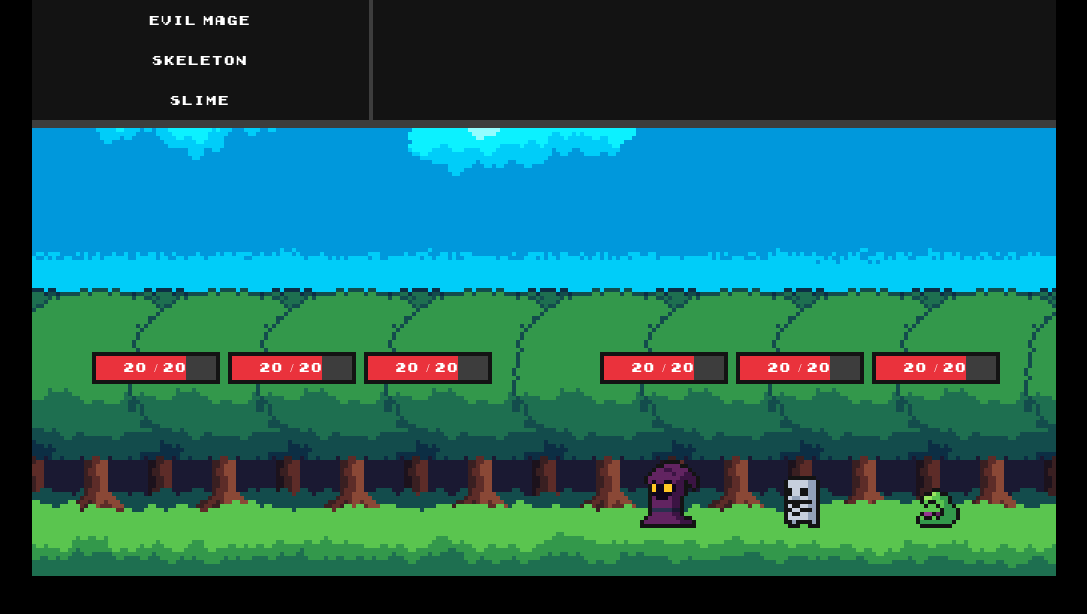
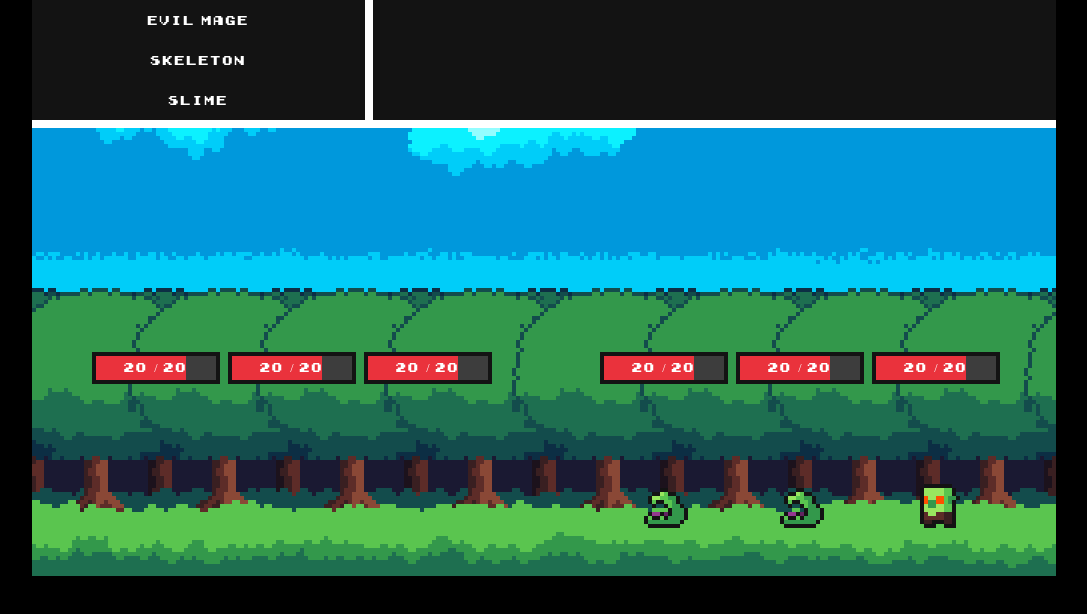
Before and after one commit to Iridynne/turn-based-adventure, a plain HTML site: page index.html in a window 1280 px wide. Shown: the whole page, without its empty margins (96-1183 px from the left). Drawn offline with nearby package versions, Linux system fonts and the light colour scheme.

Commit message:
Started work on Battle creation

```diff
--- a/css/index.css
+++ b/css/index.css
@@ -47,6 +47,7 @@ div#overlay-transition {
     left: 0;
     right: 0;
     pointer-events: none;
+    z-index: 10;
     opacity: 0;
 }
 
@@ -75,6 +76,58 @@ div#user-interface {
     bottom: 0;
     left: 0;
     right: 0;
+}
+
+/* Menu */
+div#menu-container {
+    background-color: var(--color1);
+    position: absolute;
+    top: 0;
+    left: 0;
+    right: 0;
+    height: 128px;
+    border-bottom: 8px solid var(--color3);
+    display: flex;
+}
+
+div#dialogue-box {
+    background-color: var(--color2);
+    color: var(--color3);
+    top: 0;
+    bottom: 0;
+    left: 0;
+    right: 0;
+    padding: 16px;
+    display: none;
+    cursor: pointer;
+}
+
+/* Enemy Box */
+div#enemy-box {
+    display: grid;
+    grid-template-columns: repeat(1, 1fr);
+    width: 33.33%;
+    border-right: 8px solid var(--color3);
+    color: var(--color3);
+}
+
+/* Attacks Box */
+div#attacks-box {
+    width: 66.66%;
+    display: grid;
+    grid-template-columns: repeat(2, 1fr);
+}
+
+button.option {
+    font-family: Gameboy;
+    font-size: 12px;
+    background-color: var(--color1);
+    border: 1px solid transparent;
+    color: var(--color3);
+}
+
+button.option:not([disabled]):hover, button.selected {
+    background-color: var(--color2);
 }
 
 /* Healthbars */
@@ -140,55 +193,3 @@ div[id$=health] {
     width: 100%;
     height: 24px;
 }
-
-/* Dialogue Box */
-div#dialogue-container {
-    background-color: var(--color1);
-    position: absolute;
-    top: 0;
-    left: 0;
-    right: 0;
-    height: 128px;
-    border-bottom: 8px solid var(--color2);
-    display: flex;
-}
-
-div#dialogue-box {
-    background-color: var(--color2);
-    color: var(--color3);
-    top: 0;
-    bottom: 0;
-    left: 0;
-    right: 0;
-    padding: 16px;
-    display: none;
-    cursor: pointer;
-}
-
-/* Enemy Box */
-div#enemy-box {
-    display: grid;
-    grid-template-columns: repeat(1, 1fr);
-    width: 33.33%;
-    border-right: 4px solid var(--color2);
-    color: var(--color3);
-}
-
-/* Attacks Box */
-div#attacks-box {
-    width: 66.66%;
-    display: grid;
-    grid-template-columns: repeat(2, 1fr);
-}
-
-button.option {
-    font-family: Gameboy;
-    font-size: 12px;
-    background-color: var(--color1);
-    border: 1px solid transparent;
-    color: var(--color3);
-}
-
-button.option:not([disabled]):hover, button.selected {
-    background-color: var(--color2);
-}
--- a/index.html
+++ b/index.html
@@ -20,13 +20,10 @@
       <canvas></canvas>
       <!-- User Interface -->
       <div id="user-interface">
-        <!-- Dialogue box -->
-        <div id="dialogue-container">
-          <div id="dialogue-box">
-            Dialogue Box
-          </div>
-          <div id="enemy-box">
-          </div>
+        <!-- Menu -->
+        <div id="menu-container">
+          <div id="dialogue-box">Dialogue Box</div>
+          <div id="enemy-box"></div>
           <div id="attacks-box"></div>
         </div>
 
--- a/js/index.js
+++ b/js/index.js
@@ -5,6 +5,7 @@ import { ALLIES, ALLY_POSITIONS } from "./constants/characters/allies.js"
 import { ENEMIES, ENEMY_POSITIONS } from "./constants/characters/enemies.js";
 import * as general from "./constants/general.js"
 import { CAMPFIRE, STAGES } from "./constants/stages.js";
+import { createBattle, initBattle } from "./scenes/battle_scene.js";
 
 const cnv = document.querySelector("canvas");
 const ctx = cnv.getContext("2d");
@@ -12,6 +13,12 @@ const ctx = cnv.getContext("2d");
 // Initialization
 
 const background = new Sprite(STAGES.FOREST);
+
+const allies = [
+    new Character({...ALLIES.WARRIOR, position: ALLY_POSITIONS.FIRST}),
+    new Character({...ALLIES.WARRIOR, position: ALLY_POSITIONS.SECOND}),
+    new Character({...ALLIES.WARRIOR, position: ALLY_POSITIONS.THIRD})
+];
 
 const enemy = new Character({...ENEMIES.EVIL_MAGE, position: ENEMY_POSITIONS.FIRST});
 const enemy2 = new Character({...ENEMIES.SKELETON, position: ENEMY_POSITIONS.SECOND});
@@ -23,7 +30,9 @@ document.querySelector('#dialogue-box').style.display = 'none';
 
 window.onload = function () {
     canvasSetup();
-    animate();
+
+    createBattle(STAGES.FOREST, allies);
+    initBattle();
 
     document.querySelector("#attacks-box").style.opacity = 0;
 
--- a/js/scenes/battle_scene.js
+++ b/js/scenes/battle_scene.js
@@ -1,19 +1,46 @@
-import { Sprite } from "../classes/sprite";
+import { Character } from "../classes/character.js";
+import { Sprite } from "../classes/sprite.js";
+import { ENEMY_POSITIONS } from "../constants/characters/enemies.js";
+import { randomInt } from "../utils/random.js";
 
-export class Battle {
-    constructor({stage, allies = [], enemies = [], isBossFight = false}) {
-        this.background = new Sprite(stage);
-        this.allies = allies;
-        this.enemies = enemies;
+const cnv = document.querySelector("canvas");
+const ctx = cnv.getContext("2d");
 
-        this.isBossFight = isBossFight;
+var background;
+var allies;
+var enemies = [];
+var isBossFight;
+
+export function createBattle(stage, allyList) {
+    background = new Sprite(stage);
+    allies = allyList;
+
+    for(var i=0; i<3; i++) {
+        const enemiesCount = stage.enemies.length;
+        const enemy = stage.enemies[randomInt(0,enemiesCount-1)];
+        const enemyChar = new Character({
+            ...enemy,
+            position: ENEMY_POSITIONS[Object.keys(ENEMY_POSITIONS)[i]]
+        });
+        enemies.push(enemyChar);
     }
 
-    init() {
+    isBossFight = false;
+}
 
-    }
+export function createBossBattle(stage, allies) {
 
-    animate() {
-        var frameId = requestAnimationFrame(this.animate());
-    }
 }
+
+export function initBattle() {
+    animate();
+}
+
+function animate() {
+    var frameId = requestAnimationFrame(animate);
+
+    background.draw(ctx);
+    enemies.forEach(enemy => {
+        enemy.draw(ctx);
+    })
+}
```
